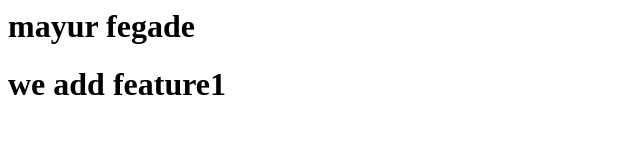
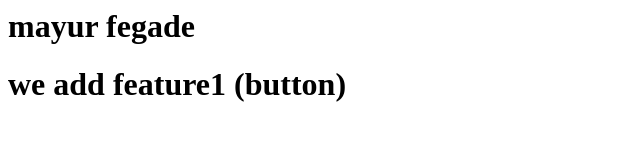
Before and after one commit to mayurfegade1/Localrepo, a plain HTML site: page index.html in a window 1280 px wide. Shown: the whole page, without its empty margins (0-640 px from the left). Drawn offline with Linux system fonts and the light colour scheme.

Commit message:
button add

```diff
--- a/index.html
+++ b/index.html
@@ -1,2 +1,2 @@
 <h1>mayur fegade</h1>
-<h1>we add feature1</h1>
+<h1>we add feature1 (button)</h1>
```
